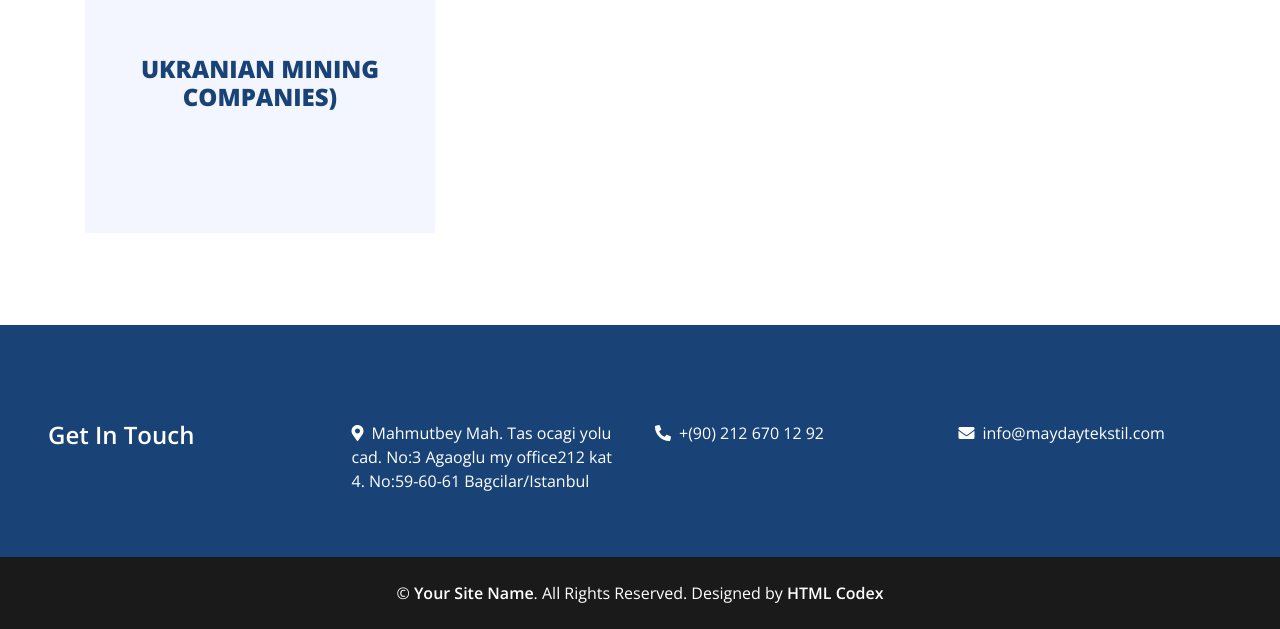
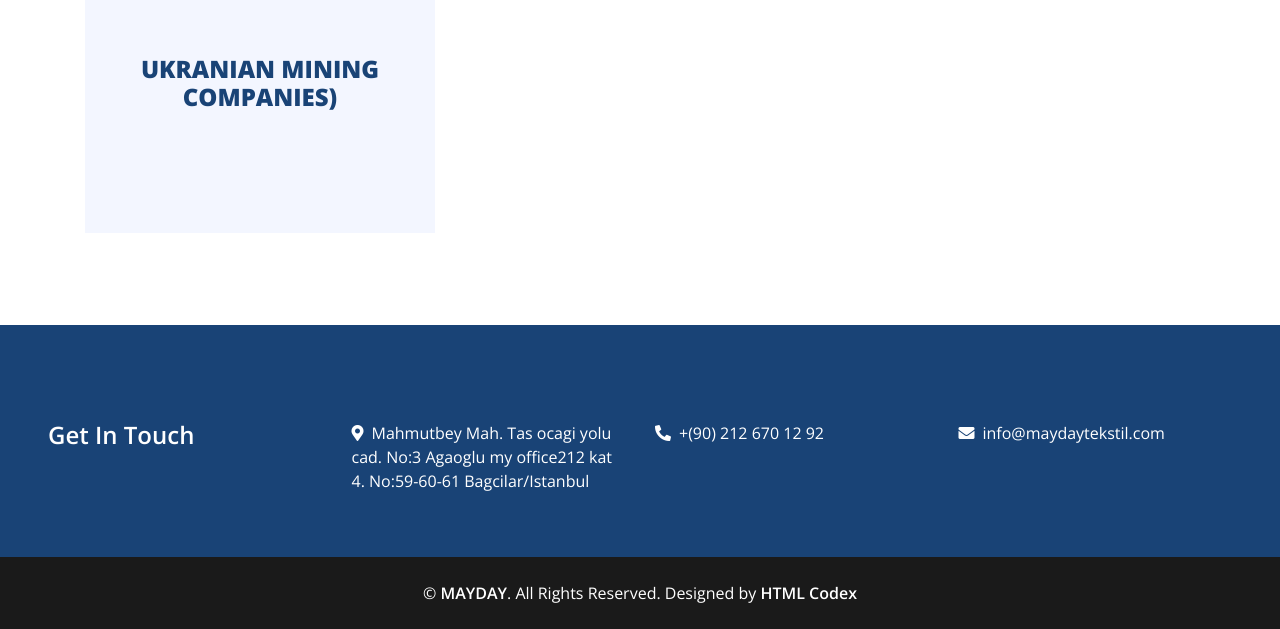
Before and after one commit to zeldox258/mayDay, a plain HTML site: page about.html in a window 1280 px wide. Shown: the part 2946-3575 px from the top of the page. Drawn offline with nearby package versions, Linux system fonts and the light colour scheme.

Commit message:
initial begin

```diff
--- a/about.html
+++ b/about.html
@@ -240,7 +240,7 @@
     </div>
     <div class="container-fluid bg-dark text-white py-4 px-sm-3 px-md-5">
         <p class="m-0 text-center text-white">
-            &copy; <a class="text-white font-weight-medium" href="#">Your Site Name</a>. All Rights Reserved. Designed by
+            &copy; <a class="text-white font-weight-medium" href="#">MAYDAY</a>. All Rights Reserved. Designed by
             <a class="text-white font-weight-medium" href="https://htmlcodex.com">HTML Codex</a>
         </p>
     </div>
```
Also changed, not shown: blog.html (+1 -1 lines), certificates.html (+1 -1 lines), contact.html (+1 -1 lines), index.html (+1 -1 lines), products.html (+1 -1 lines), single.html (+1 -1 lines).
